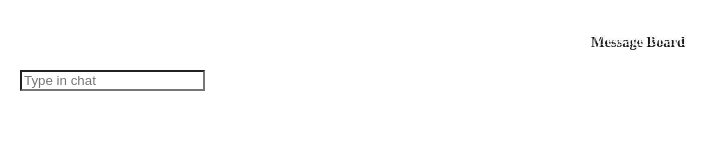
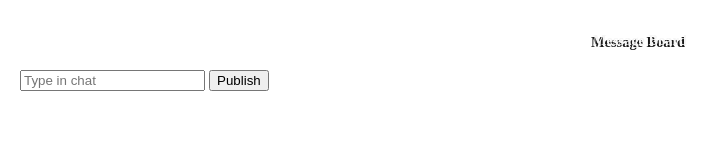
Before and after one commit to anda031015/fang-o-fang, a website: page messageBoard.html in a window 1280 px wide. Shown: the whole page, without its empty margins (0-728 px from the left). Drawn offline with nearby package versions, Linux system fonts and the light colour scheme; no server answers; a web font is replaced by a local one.

Commit message:
git commit

```diff
--- a/style.css
+++ b/style.css
@@ -131,20 +131,6 @@ ul.links {
     cursor: pointer;
     transition: translate 0.3s, background-color 0.8s;
     background: #fff;
-}
-
-input {
-    position: absolute;
-    appearance: none;
-}
-
-button {
-    border: none;
-    background-color: inherit;
-}
-
-button:hover {
-    background-color: #3A3B3C;
 }
 
 header {
```
